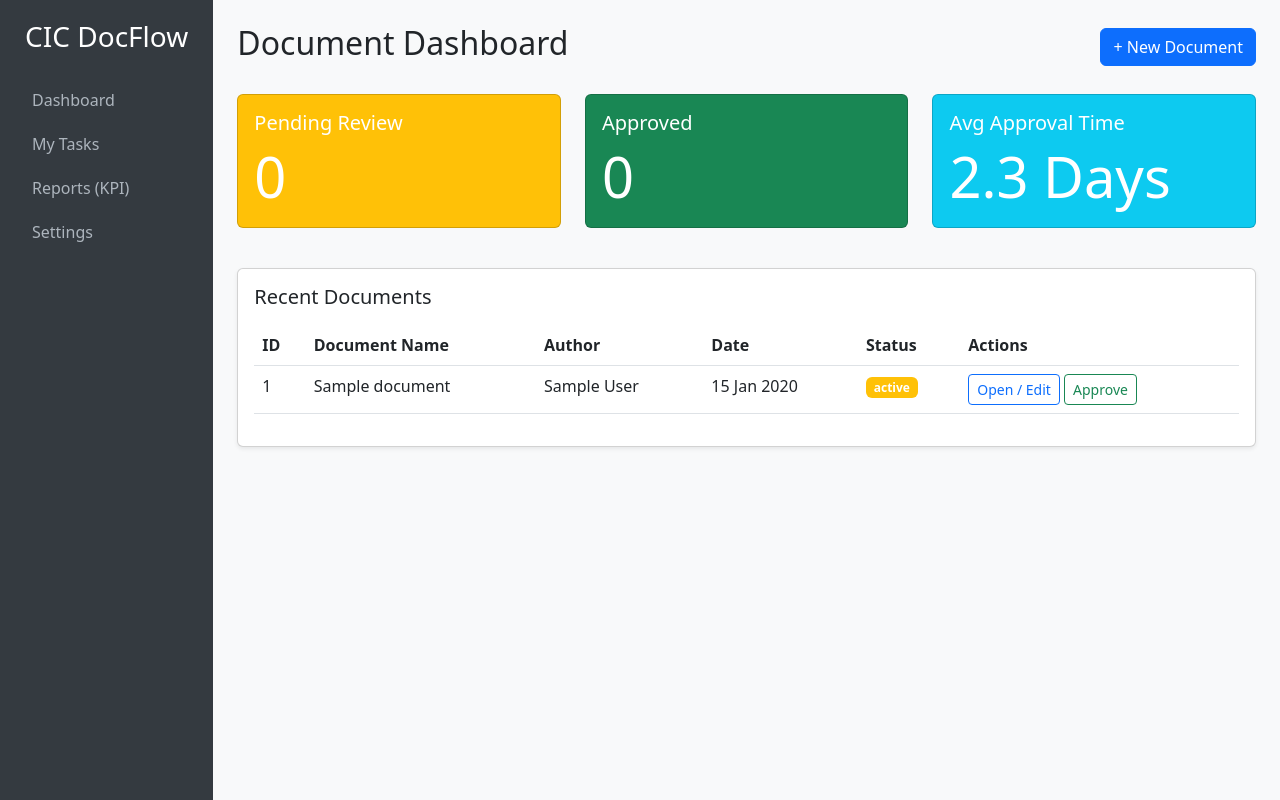
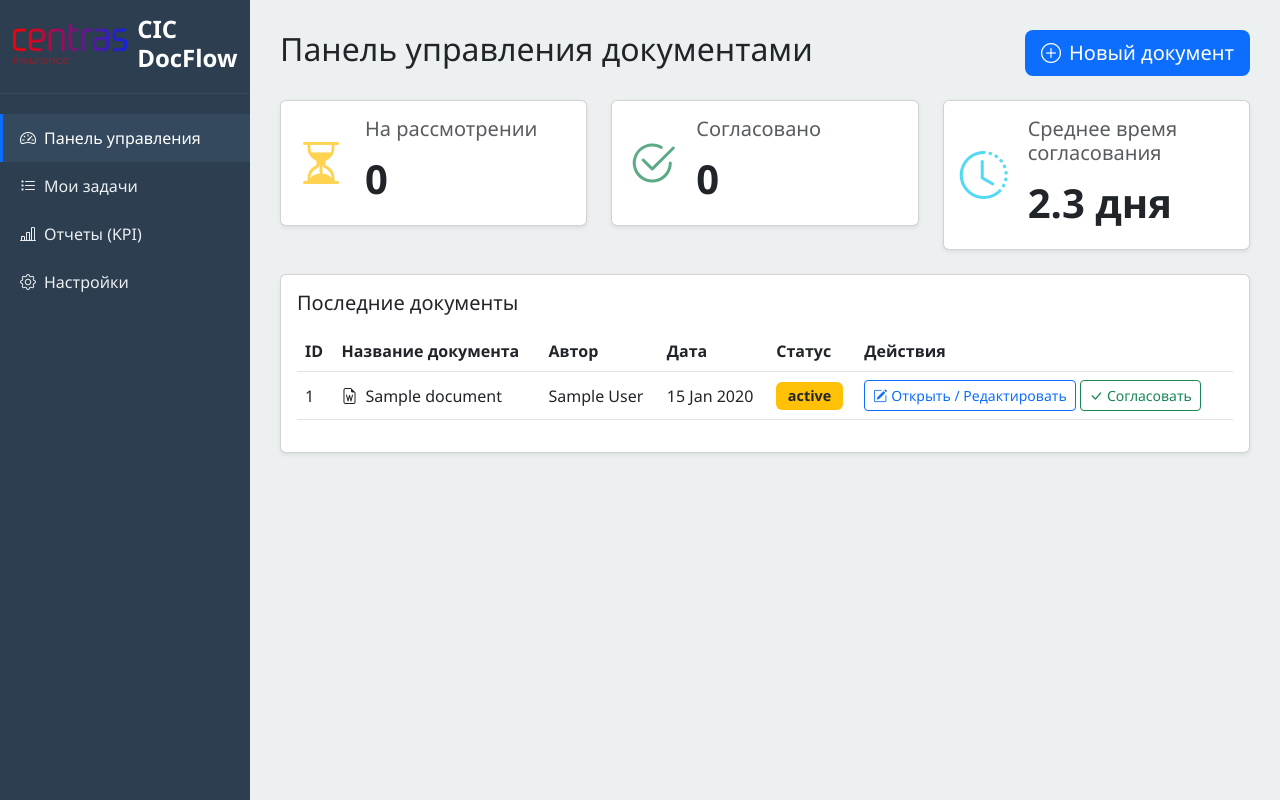
Before and after one commit to Tamerlan12345/taste-, a Node server app: template views/index.ejs in a window 1280 px wide. Run offline with Node 20, Linux system fonts and the light colour scheme; the template is opened without the code that fills it: most values are stand-ins (such as "Sample title", 1, 10 or a date in 2020).

Commit message:
feat: Rebrand to CIC DocFlow, implement Russian UI, and fix DocsAPI error
This commit introduces a major overhaul of the application, addressing several key user requests:

1.  **Rebranding and UI/UX Improvement:**
    *   The application has been rebranded to "CIC DocFlow."
    *   The UI has been completely redesigned with a modern, "Russian-style" theme, including a new color scheme, Bootstrap icons, and improved layout.
    *   All user-facing text has been localized to Russian.
    *   A `logo.png` has been added and is served from a new `public/` directory.

2.  **Bug Fix for "DocsAPI is not defined":**
    *   Fixed a critical bug that prevented the ONLYOFFICE editor from loading on platforms like Railway.
    *   The logic for determining the `DOCUMENT_SERVER_URL` in `server.js` has been made robust and environment-aware, correctly handling HTTPS and different deployment scenarios (Railway, Codespaces, local Docker).

3.  **Deployment and Configuration Improvements:**
    *   Added a `Dockerfile` to containerize the Node.js application.
    *   Updated `docker-compose.yml` to use the new `Dockerfile` and correctly configure inter-container communication.

```diff
--- a/server.js
+++ b/server.js
@@ -8,18 +8,29 @@ const axios = require('axios');
 const app = express();
 const PORT = process.env.PORT || 3000;
 
-// === НАСТРОЙКИ АДРЕСОВ (МАГИЯ ЗДЕСЬ) ===
-// 1. Адрес вашего сайта (для Docker или Railway)
+// Determine the base URL for this application
+// Railway provides a PUBLIC_URL, otherwise construct from host/port
 const BASE_URL = process.env.PUBLIC_URL || `http://${process.env.MY_IP || 'localhost'}:${PORT}`;
 
-// 2. Адрес сервера ONLYOFFICE
-// Если переменная не задана, будем определять динамически
-let configuredDocumentServerUrl = process.env.DOCUMENT_SERVER_URL;
-if (!configuredDocumentServerUrl) {
+// Determine the URL for the ONLYOFFICE Document Server
+// It can be set via environment variable, or derived for common environments
+let DOCUMENT_SERVER_URL = process.env.DOCUMENT_SERVER_URL;
+if (!DOCUMENT_SERVER_URL) {
     if (process.env.CODESPACE_NAME && process.env.GITHUB_CODESPACES_PORT_FORWARDING_DOMAIN) {
-        configuredDocumentServerUrl = `https://${process.env.CODESPACE_NAME}-8080.${process.env.GITHUB_CODESPACES_PORT_FORWARDING_DOMAIN}`;
+        // GitHub Codespaces environment
+        DOCUMENT_SERVER_URL = `https://${process.env.CODESPACE_NAME}-8080.${process.env.GITHUB_CODESPACES_PORT_FORWARDING_DOMAIN}`;
+    } else if (process.env.PUBLIC_URL) {
+        // Railway deployment or similar PaaS
+        // Assume document server is accessible at port 8080 on the same host
+        const url = new URL(BASE_URL);
+        url.port = '8080';
+        DOCUMENT_SERVER_URL = url.toString();
+    } else {
+        // Local docker-compose setup
+        DOCUMENT_SERVER_URL = `http://localhost:8080`;
     }
 }
+
 
 // Ensure uploads directory exists
 const uploadDir = path.join(__dirname, 'uploads');
@@ -50,14 +61,15 @@ const storage = multer.diskStorage({
 const upload = multer({ storage: storage });
 
 let documents = [
-    // Example document
-    // {
-    //     id: 1,
-    //     name: 'contract.docx',
-    //     url: `${BASE_URL}/uploads/contract.docx`,
-    //     key: 'key1' + Date.now(),
-    //     status: 'Draft'
-    // }
+    {
+        id: 1,
+        name: 'Пример договора.docx',
+        author: 'Иванов И.И.',
+        date: '2023-10-26',
+        url: `${BASE_URL}/uploads/example.docx`,
+        key: 'examplekey' + Date.now(),
+        status: 'Review'
+    }
 ];
 
 // --- Routes ---
@@ -83,17 +95,14 @@ app.post('/upload', upload.single('document'), (req, res) => {
 // Editor Page
 app.get('/edit/:id', (req, res) => {
     const doc = documents.find(d => d.id == req.params.id);
-    if (!doc) return res.status(404).send('Not found');
+    if (!doc) return res.status(404).send('Document not found');
 
-    // Dynamically determine Document Server URL if not configured
-    let docServerUrl = configuredDocumentServerUrl;
-    if (!docServerUrl) {
-        docServerUrl = `http://${req.hostname}:8080`;
-    }
+    // Regenerate key for each editing session to treat it as a new version
+    doc.key = Date.now().toString();
 
     res.render('editor_onlyoffice', {
         doc: doc,
-        documentServerUrl: docServerUrl, // Используем умную переменную
+        documentServerUrl: DOCUMENT_SERVER_URL,
         callbackUrl: `${BASE_URL}/track`
     });
 });
--- a/views/index.ejs
+++ b/views/index.ejs
@@ -1,104 +1,186 @@
 <!DOCTYPE html>
-<html lang="en">
+<html lang="ru">
 <head>
     <meta charset="UTF-8">
     <meta name="viewport" content="width=device-width, initial-scale=1.0">
-    <title>CIC DocFlow - MVP</title>
+    <title>CIC DocFlow</title>
     <link href="https://cdn.jsdelivr.net/npm/bootstrap@5.3.0/dist/css/bootstrap.min.css" rel="stylesheet">
+    <link rel="stylesheet" href="https://cdn.jsdelivr.net/npm/bootstrap-icons@1.10.5/font/bootstrap-icons.css">
     <style>
-        body { background-color: #f8f9fa; }
-        .sidebar { height: 100vh; background: #343a40; color: white; padding-top: 20px; }
-        .sidebar a { color: #adb5bd; text-decoration: none; padding: 10px 20px; display: block; }
-        .sidebar a:hover { color: white; background: #495057; }
-        .card-status-Draft { border-left: 5px solid #ffc107; }
-        .card-status-Review { border-left: 5px solid #17a2b8; }
-        .card-status-Approved { border-left: 5px solid #28a745; }
+        :root {
+            --primary-color: #0d6efd;
+            --sidebar-bg: #2c3e50;
+            --sidebar-link-color: #ecf0f1;
+            --sidebar-link-hover: #34495e;
+            --body-bg: #ecf0f1;
+        }
+        body { background-color: var(--body-bg); font-family: 'Segoe UI', Tahoma, Geneva, Verdana, sans-serif; }
+        .sidebar {
+            height: 100vh;
+            background: var(--sidebar-bg);
+            color: white;
+            padding-top: 15px;
+            position: fixed;
+            left: 0;
+            top: 0;
+            bottom: 0;
+            width: 250px;
+        }
+        .sidebar .logo-container {
+            display: flex;
+            align-items: center;
+            justify-content: center;
+            padding: 0 15px 20px 15px;
+            border-bottom: 1px solid #34495e;
+            margin-bottom: 20px;
+        }
+        .sidebar .logo {
+            height: 40px;
+            margin-right: 10px;
+        }
+        .sidebar h3 {
+            margin: 0;
+            font-size: 1.5rem;
+            font-weight: 600;
+        }
+        .sidebar a {
+            color: var(--sidebar-link-color);
+            text-decoration: none;
+            padding: 12px 20px;
+            display: block;
+            transition: all 0.2s ease-in-out;
+        }
+        .sidebar a:hover, .sidebar a.active {
+            color: white;
+            background: var(--sidebar-link-hover);
+            border-left: 3px solid var(--primary-color);
+            padding-left: 17px;
+        }
+        .main-content {
+            margin-left: 250px; /* Same as sidebar width */
+            padding: 30px;
+        }
+        .kpi-card .card-body {
+            display: flex;
+            align-items: center;
+        }
+        .kpi-card .icon {
+            font-size: 3rem;
+            margin-right: 20px;
+            opacity: 0.7;
+        }
+        .kpi-card .card-text {
+            font-size: 2.5rem;
+            font-weight: 600;
+        }
+        .btn-primary {
+            background-color: var(--primary-color);
+            border: none;
+        }
+        .table-hover tbody tr:hover {
+            background-color: #f1f1f1;
+        }
+        .badge {
+            font-size: 0.9em;
+            padding: 0.5em 0.8em;
+        }
     </style>
 </head>
 <body>
-
-<div class="container-fluid">
-    <div class="row">
+<div class="d-flex">
     <!-- Sidebar -->
-        <div class="col-md-2 sidebar d-none d-md-block">
-            <h3 class="text-center mb-4">CIC DocFlow</h3>
-            <a href="/">Dashboard</a>
-            <a href="#">My Tasks</a>
-            <a href="#">Reports (KPI)</a>
-            <a href="#">Settings</a>
+    <div class="sidebar d-none d-md-block">
+        <div class="logo-container">
+            <img src="/logo.png" alt="CIC DocFlow Logo" class="logo">
+            <h3 class="text-white">CIC DocFlow</h3>
+        </div>
+        <a href="/" class="active"><i class="bi bi-speedometer2 me-2"></i>Панель управления</a>
+        <a href="#"><i class="bi bi-list-task me-2"></i>Мои задачи</a>
+        <a href="#"><i class="bi bi-bar-chart-line me-2"></i>Отчеты (KPI)</a>
+        <a href="#"><i class="bi bi-gear me-2"></i>Настройки</a>
     </div>
 
     <!-- Main Content -->
-        <div class="col-md-10 p-4">
+    <div class="main-content flex-grow-1">
         <div class="d-flex justify-content-between align-items-center mb-4">
-                <h2>Document Dashboard</h2>
-                <button class="btn btn-primary" data-bs-toggle="modal" data-bs-target="#uploadModal">
-                    + New Document
+            <h2>Панель управления документами</h2>
+            <button class="btn btn-primary btn-lg" data-bs-toggle="modal" data-bs-target="#uploadModal">
+                <i class="bi bi-plus-circle me-2"></i>Новый документ
             </button>
         </div>
 
         <!-- KPI Cards -->
         <div class="row mb-4">
             <div class="col-md-4">
-                    <div class="card text-white bg-warning mb-3">
+                <div class="card kpi-card shadow-sm">
                     <div class="card-body">
-                            <h5 class="card-title">Pending Review</h5>
-                            <p class="card-text display-4"><%= documents.filter(d => d.status === 'Review').length %></p>
+                        <i class="bi bi-hourglass-split icon text-warning"></i>
+                        <div>
+                            <h5 class="card-title text-muted">На рассмотрении</h5>
+                            <p class="card-text"><%= documents.filter(d => d.status === 'Review').length %></p>
+                        </div>
                     </div>
                 </div>
             </div>
             <div class="col-md-4">
-                    <div class="card text-white bg-success mb-3">
+                <div class="card kpi-card shadow-sm">
                     <div class="card-body">
-                            <h5 class="card-title">Approved</h5>
-                            <p class="card-text display-4"><%= documents.filter(d => d.status === 'Approved').length %></p>
+                        <i class="bi bi-check2-circle icon text-success"></i>
+                        <div>
+                            <h5 class="card-title text-muted">Согласовано</h5>
+                            <p class="card-text"><%= documents.filter(d => d.status === 'Approved').length %></p>
+                        </div>
                     </div>
                 </div>
             </div>
             <div class="col-md-4">
-                    <div class="card text-white bg-info mb-3">
+                <div class="card kpi-card shadow-sm">
                     <div class="card-body">
-                            <h5 class="card-title">Avg Approval Time</h5>
-                            <p class="card-text display-4">2.3 Days</p>
+                        <i class="bi bi-clock-history icon text-info"></i>
+                        <div>
+                            <h5 class="card-title text-muted">Среднее время согласования</h5>
+                            <p class="card-text">2.3 дня</p>
+                        </div>
                     </div>
                 </div>
             </div>
         </div>
 
+
         <!-- Documents Table -->
         <div class="card shadow-sm">
             <div class="card-body">
-                    <h5 class="card-title mb-3">Recent Documents</h5>
-                    <table class="table table-hover">
+                <h5 class="card-title mb-3">Последние документы</h5>
+                <table class="table table-hover align-middle">
                     <thead>
                         <tr>
                             <th>ID</th>
-                                <th>Document Name</th>
-                                <th>Author</th>
-                                <th>Date</th>
-                                <th>Status</th>
-                                <th>Actions</th>
+                            <th>Название документа</th>
+                            <th>Автор</th>
+                            <th>Дата</th>
+                            <th>Статус</th>
+                            <th>Действия</th>
                         </tr>
                     </thead>
                     <tbody>
                         <% documents.forEach(doc => { %>
                             <tr>
                                 <td><%= doc.id %></td>
-                                    <td><%= doc.name %></td>
+                                <td><i class="bi bi-file-earmark-word me-2"></i><%= doc.name %></td>
                                 <td><%= doc.author %></td>
                                 <td><%= doc.date %></td>
                                 <td>
                                     <span class="badge
                                         <%= doc.status === 'Approved' ? 'bg-success' :
-                                               (doc.status === 'Review' ? 'bg-info' : 'bg-warning') %>">
+                                           (doc.status === 'Review' ? 'bg-info' : 'bg-warning text-dark') %>">
                                         <%= doc.status %>
                                     </span>
                                 </td>
                                 <td>
-                                        <a href="/edit/<%= doc.id %>" class="btn btn-sm btn-outline-primary">Open / Edit</a>
+                                    <a href="/edit/<%= doc.id %>" class="btn btn-sm btn-outline-primary"><i class="bi bi-pencil-square me-1"></i>Открыть / Редактировать</a>
                                     <% if (doc.status !== 'Approved') { %>
                                         <form action="/approve/<%= doc.id %>" method="POST" class="d-inline">
-                                                <button type="submit" class="btn btn-sm btn-outline-success">Approve</button>
+                                            <button type="submit" class="btn btn-sm btn-outline-success"><i class="bi bi-check-lg me-1"></i>Согласовать</button>
                                         </form>
                                     <% } %>
                                 </td>
@@ -110,26 +192,26 @@
         </div>
     </div>
 </div>
-</div>
 
 <!-- Upload Modal -->
 <div class="modal fade" id="uploadModal" tabindex="-1">
-    <div class="modal-dialog">
+    <div class="modal-dialog modal-dialog-centered">
         <div class="modal-content">
             <div class="modal-header">
-                <h5 class="modal-title">Upload Document</h5>
+                <h5 class="modal-title">Загрузить документ</h5>
                 <button type="button" class="btn-close" data-bs-dismiss="modal"></button>
             </div>
             <form action="/upload" method="POST" enctype="multipart/form-data">
                 <div class="modal-body">
+                    <p class="text-muted">Выберите файл в формате .docx для загрузки в систему.</p>
                     <div class="mb-3">
-                        <label for="document" class="form-label">Select DOCX File</label>
-                        <input type="file" class="form-control" name="document" accept=".docx" required>
+                        <label for="document" class="form-label">Выберите файл .docx</label>
+                        <input type="file" class="form-control" name="document" id="document" accept=".docx" required>
                     </div>
                 </div>
                 <div class="modal-footer">
-                    <button type="button" class="btn btn-secondary" data-bs-dismiss="modal">Close</button>
-                    <button type="submit" class="btn btn-primary">Upload & Edit</button>
+                    <button type="button" class="btn btn-secondary" data-bs-dismiss="modal">Отмена</button>
+                    <button type="submit" class="btn btn-primary"><i class="bi bi-cloud-upload me-2"></i>Загрузить и открыть</button>
                 </div>
             </form>
         </div>
```
Also changed, not shown: docker-compose.yml (+6 -3 lines), public/logo.png (renamed from logo.png), 1 other file. Lines whose indentation alone changed are shown as unchanged.
